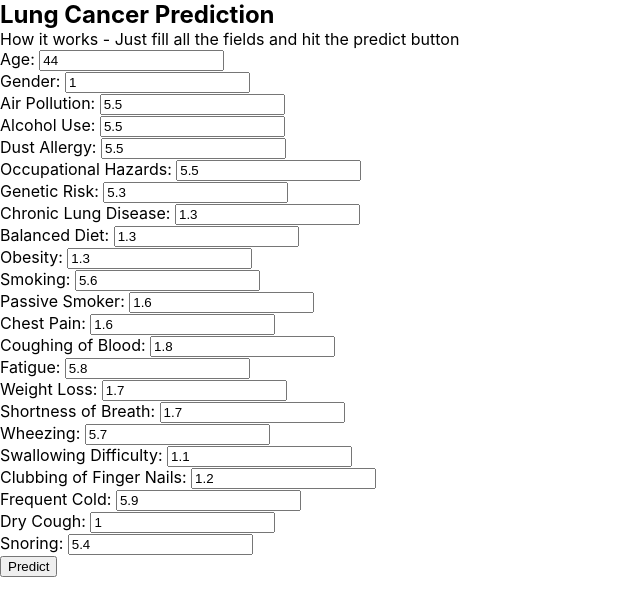
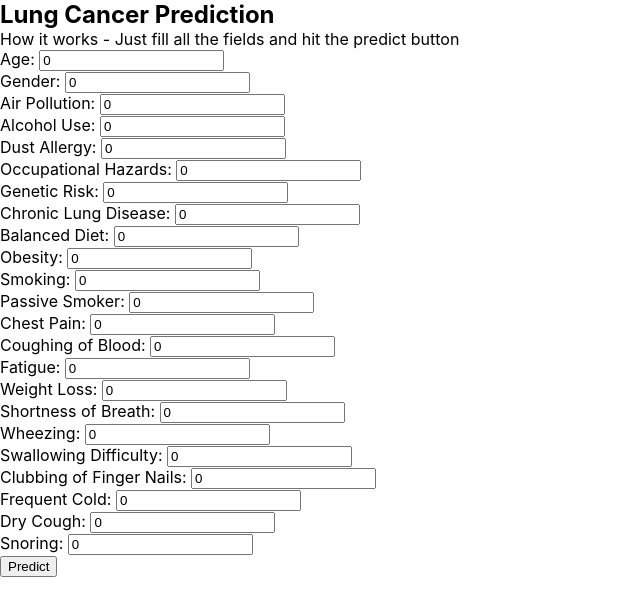
Before and after one commit to nazhimkalam/Lung-Cancer-Predction-WebApp, a React (Create React App) app: page / in a window 1280 px wide. Shown: the top 616 px of the page, without its empty margins (0-640 px from the left). Built offline with nearby package versions, Linux system fonts and the light colour scheme.

Commit message:
connected the backend and the frontend

```diff
--- a/src/App.js
+++ b/src/App.js
@@ -2,12 +2,69 @@ import { useState } from 'react';
 import './App.css';
 
 function App() {
-  const [result, setResult] = useState('');
-  const [age, setAge] = useState(0)
-  const [gender, setGender] = useState(0);
+	const [result, setResult] = useState('');
+	const [age, setAge] = useState(0);
+	const [gender, setGender] = useState(0);
+	const [airPollution, setAirPollution] = useState(0);
+	const [alcoholUse, setAlcoholUse] = useState(0);
+	const [dustAllergy, setDustAllergy] = useState(0);
+	const [occupationalHazards, setOccupationalHazards] = useState(0);
+	const [geneticRisk, setGeneticRisk] = useState(0);
+	const [chronicLungDisease, setChronicLungDisease] = useState(0);
+	const [balancedDiet, setBalancedDiet] = useState(0);
+	const [obesity, setObesity] = useState(0);
+	const [smoking, setSmoking] = useState(0);
+	const [passiveSmoker, setPassiveSmoker] = useState(0);
+	const [chestPain, setChestPain] = useState(0);
+	const [coughingOfBlood, setCoughingOfBlood] = useState(0);
+	const [fatigue, setFatigue] = useState(0);
+	const [weightLoss, setWeightLoss] = useState(0);
+	const [shortnessOfBreath, setShortnessOfBreath] = useState(0);
+	const [wheezing, setWheezing] = useState(0);
+	const [swallowingDifficulty, setSwallowingDifficulty] = useState(0);
+	const [clubbingOfFingerNails, setClubbingOfFingerNails] = useState(0);
+	const [frequentCold, setFrequentCold] = useState(0);
+	const [dryCough, setDryCough] = useState(0);
+	const [snoring, setSnoring] = useState(0);
 
 	const submitResponse = (e) => {
 		e.preventDefault();
+
+		const dataToSend = {
+			Age: age,
+			Gender: gender,
+			AirPollution: airPollution,
+			Alcoholuse: alcoholUse,
+			DustAllergy: dustAllergy,
+			OccuPationalHazards: occupationalHazards,
+			GeneticRisk: geneticRisk,
+			chronicLungDisease: chronicLungDisease,
+			BalancedDiet: balancedDiet,
+			Obesity: obesity,
+			Smoking: smoking,
+			PassiveSmoker: passiveSmoker,
+			ChestPain: chestPain,
+			CoughingofBlood: coughingOfBlood,
+			Fatigue: fatigue,
+			WeightLoss: weightLoss,
+			ShortnessofBreath: shortnessOfBreath,
+			Wheezing: wheezing,
+			SwallowingDifficulty: swallowingDifficulty,
+			ClubbingofFingerNails: clubbingOfFingerNails,
+			FrequentCold: frequentCold,
+			DryCough: dryCough,
+			Snoring: snoring,
+		};
+
+		// POST request using fetch with React hooks
+		const requestOptions = {
+			method: 'POST',
+			headers: { 'Content-Type': 'application/json' },
+			body: JSON.stringify(dataToSend),
+		};
+		fetch('http://127.0.0.1:1080/predict', requestOptions)
+			.then((response) => response.json())
+			.then((result) => console.log(result));
 	};
 
 	return (
@@ -16,73 +73,150 @@ function App() {
 			<p>How it works - Just fill all the fields and hit the predict button</p>
 			<form>
 				<p>
-					Age: <input name="age" type="number" defaultValue={44} />
+					Age: <input name="age" value={age} type="number" onChange={(e) => setAge(e.target.value)} />
 				</p>
 				<p>
-					Gender: <input name="gender" type="number" defaultValue={1} />{' '}
+					Gender: <input name="gender" value={gender} onChange={(e) => setGender(e.target.value)} type="number" />
 				</p>
 				<p>
-					Air Pollution: <input name="airPollution" type="number" defaultValue={5.5} />{' '}
+					Air Pollution:{' '}
+					<input
+						name="airPollution"
+						value={airPollution}
+						onChange={(e) => setAirPollution(e.target.value)}
+						type="number"
+					/>
 				</p>
 				<p>
-					Alcohol Use: <input name="alcoholUse" type="number" defaultValue={5.5} />{' '}
+					Alcohol Use:{' '}
+					<input name="alcoholUse" value={alcoholUse} onChange={(e) => setAlcoholUse(e.target.value)} type="number" />
 				</p>
 				<p>
-					Dust Allergy: <input name="dustAllergy" type="number" defaultValue={5.5} />{' '}
+					Dust Allergy:{' '}
+					<input
+						name="dustAllergy"
+						value={dustAllergy}
+						onChange={(e) => setDustAllergy(e.target.value)}
+						type="number"
+					/>
 				</p>
 				<p>
-					Occupational Hazards: <input name="occupationalHazards" type="number" defaultValue={5.5} />{' '}
+					Occupational Hazards:{' '}
+					<input
+						name="occupationalHazards"
+						value={occupationalHazards}
+						onChange={(e) => setOccupationalHazards(occupationalHazards)}
+						type="number"
+					/>
 				</p>
 				<p>
-					Genetic Risk: <input name="geneticRisk" type="number" defaultValue={5.3} />{' '}
+					Genetic Risk:{' '}
+					<input
+						name="geneticRisk"
+						value={geneticRisk}
+						onChange={(e) => setGeneticRisk(e.target.value)}
+						type="number"
+					/>
 				</p>
 				<p>
-					Chronic Lung Disease: <input name="chronicLungDisease" type="number" defaultValue={1.3} />
+					Chronic Lung Disease:{' '}
+					<input
+						name="chronicLungDisease"
+						value={chronicLungDisease}
+						onChange={(e) => setChronicLungDisease(e.target.value)}
+						type="number"
+					/>
 				</p>
 				<p>
-					Balanced Diet: <input name="balancedDiet" type="number" defaultValue={1.3} />
+					Balanced Diet:{' '}
+					<input
+						name="balancedDiet"
+						value={balancedDiet}
+						onChange={(e) => setBalancedDiet(e.target.value)}
+						type="number"
+					/>
 				</p>
 				<p>
-					Obesity: <input name="obesity" type="number" defaultValue={1.3} />
+					Obesity: <input name="obesity" value={obesity} onChange={(e) => setObesity(e.target.value)} type="number" />
 				</p>
 				<p>
-					Smoking: <input name="smoking" type="number" defaultValue={5.6} />
+					Smoking: <input name="smoking" value={smoking} onChange={(e) => setSmoking(e.target.value)} type="number" />
 				</p>
 				<p>
-					Passive Smoker: <input name="passiveSmoker" type="number" defaultValue={1.6} />
+					Passive Smoker:{' '}
+					<input
+						name="passiveSmoker"
+						value={passiveSmoker}
+						onChange={(e) => setPassiveSmoker(e.target.value)}
+						type="number"
+					/>
 				</p>
 				<p>
-					Chest Pain: <input name="chestPain" type="number" defaultValue={1.6} />
+					Chest Pain:{' '}
+					<input name="chestPain" value={chestPain} onChange={(e) => setChestPain(e.target.value)} type="number" />
 				</p>
 				<p>
-					Coughing of Blood: <input name="coughingOfBlood" type="number" defaultValue={1.8} />
+					Coughing of Blood:{' '}
+					<input
+						name="coughingOfBlood"
+						value={coughingOfBlood}
+						onChange={(e) => setCoughingOfBlood(e.target.value)}
+						type="number"
+					/>
 				</p>
 				<p>
-					Fatigue: <input name="fatigue" type="number" defaultValue={5.8} />
+					Fatigue: <input name="fatigue" type="number" value={fatigue} onChange={(e) => setFatigue(e.target.value)} />
 				</p>
 				<p>
-					Weight Loss: <input name="weightLoss" type="number" defaultValue={1.7} />
+					Weight Loss:{' '}
+					<input name="weightLoss" type="number" value={weightLoss} onChange={(e) => setWeightLoss(e.target.value)} />
 				</p>
 				<p>
-					Shortness of Breath: <input name="shortnessOfBreath" type="number" defaultValue={1.7} />
+					Shortness of Breath:{' '}
+					<input
+						name="shortnessOfBreath"
+						type="number"
+						value={shortnessOfBreath}
+						onChange={(e) => setShortnessOfBreath(e.target.value)}
+					/>
 				</p>
 				<p>
-					Wheezing: <input name="wheezing" type="number" defaultValue={5.7} />
+					Wheezing:{' '}
+					<input name="wheezing" value={wheezing} onChange={(e) => setWheezing(e.target.value)} type="number" />
 				</p>
 				<p>
-					Swallowing Difficulty: <input name="swallowingDifficulty" type="number" defaultValue={1.1} />
+					Swallowing Difficulty:{' '}
+					<input
+						name="swallowingDifficulty"
+						value={swallowingDifficulty}
+						onChange={(e) => setSwallowingDifficulty(e.target.value)}
+						type="number"
+					/>
 				</p>
 				<p>
-					Clubbing of Finger Nails: <input name="clubbingOfFingerNails" type="number" defaultValue={1.2} />
+					Clubbing of Finger Nails:{' '}
+					<input
+						name="clubbingOfFingerNails"
+						value={clubbingOfFingerNails}
+						onChange={(e) => setClubbingOfFingerNails(e.target.value)}
+						type="number"
+					/>
 				</p>
 				<p>
-					Frequent Cold: <input name="frequentCold" type="number" defaultValue={5.9} />
+					Frequent Cold:{' '}
+					<input
+						name="frequentCold"
+						value={frequentCold}
+						onChange={(e) => setFrequentCold(e.target.value)}
+						type="number"
+					/>
 				</p>
 				<p>
-					Dry Cough: <input name="dryCough" type="number" defaultValue={1.0} />
+					Dry Cough:{' '}
+					<input name="dryCough" value={dryCough} onChange={(e) => setDryCough(e.target.value)} type="number" />
 				</p>
 				<p>
-					Snoring: <input name="snoring" type="number" defaultValue={5.4} />
+					Snoring: <input name="snoring" type="number" value={snoring} onChange={(e) => setSnoring(e.target.value)} />
 				</p>
 				<button type="submit" className="app__predictButton" onClick={submitResponse}>
 					Predict
```
Also changed, not shown: 1 other file (tests, documents, lock files or other folders).
